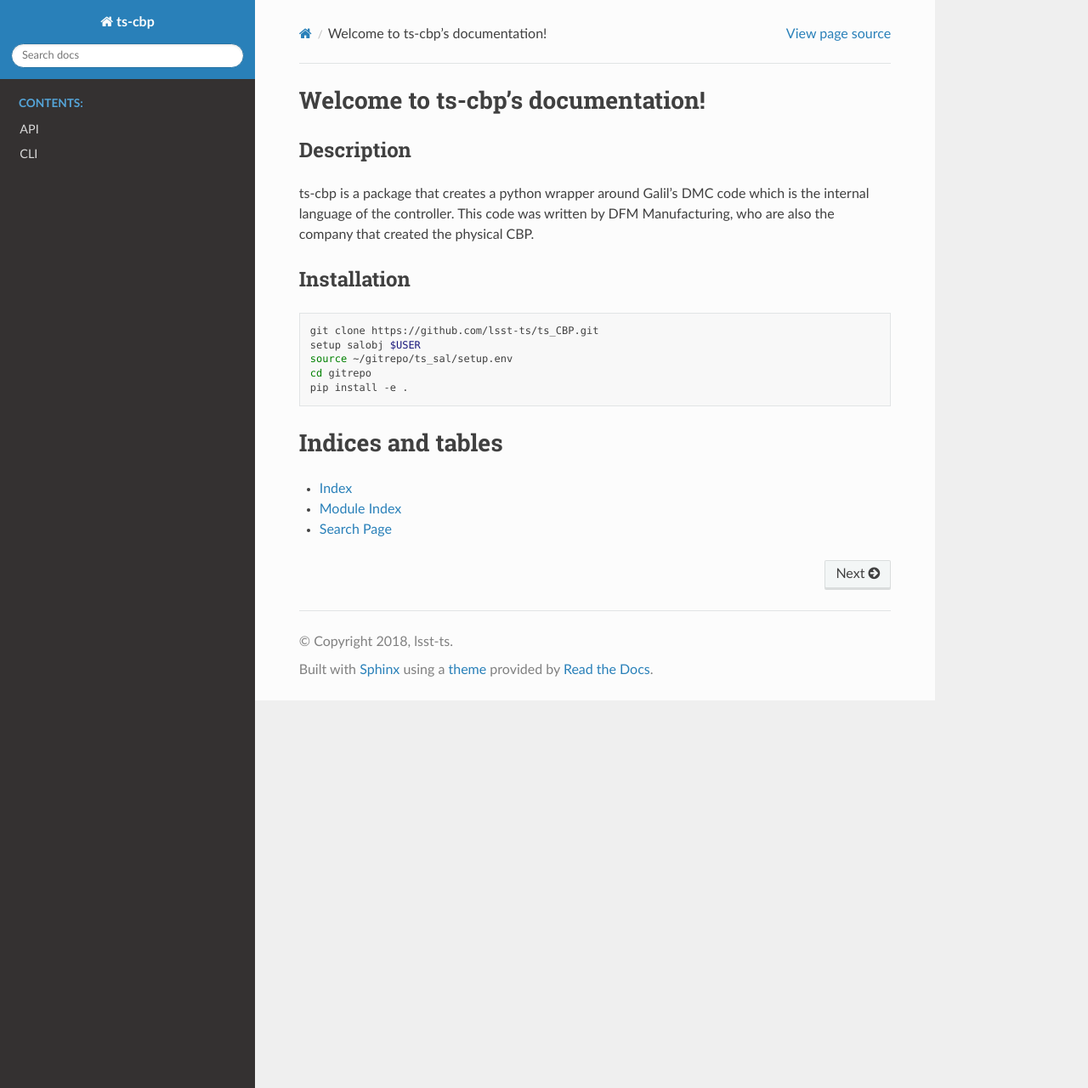
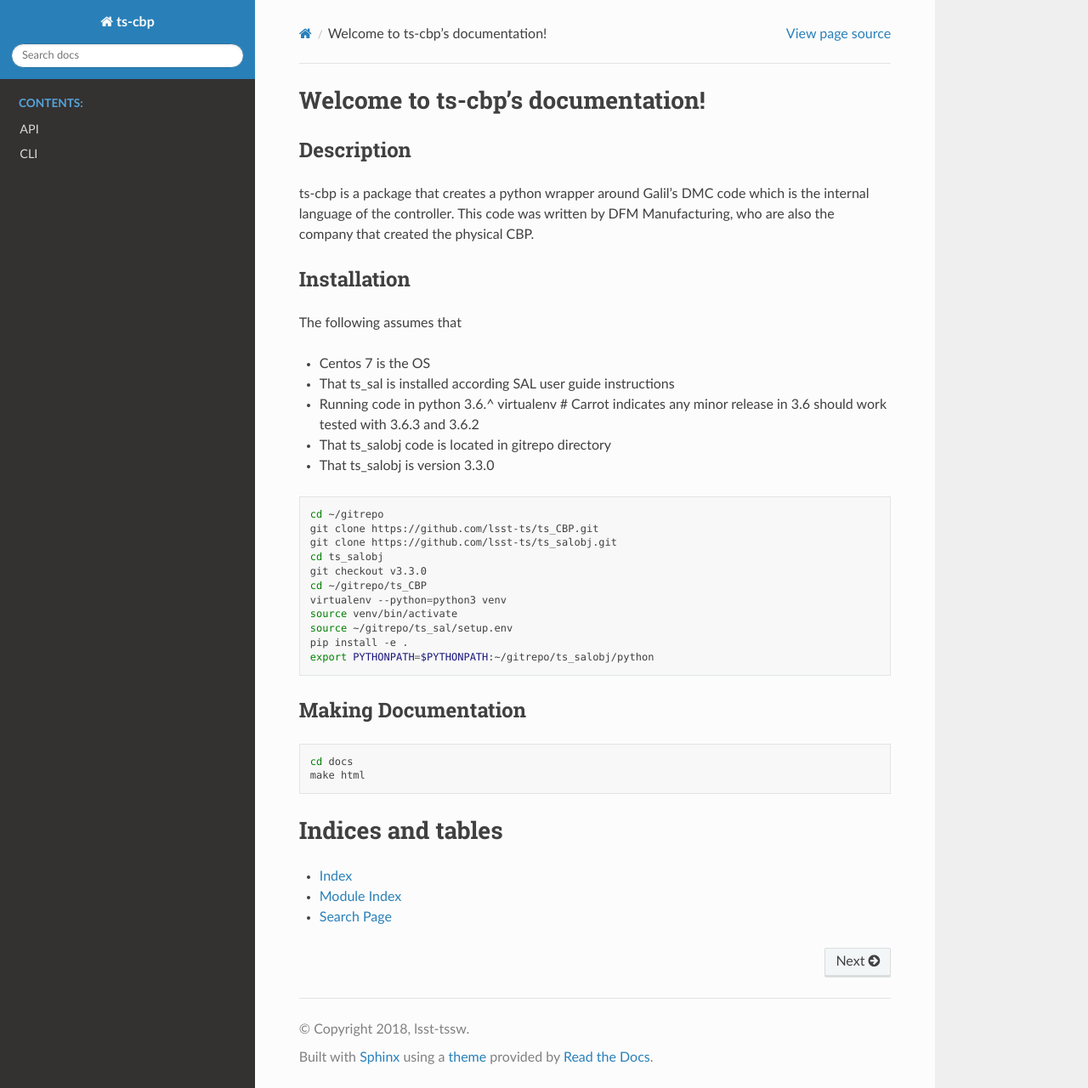
Before and after one commit to lsst-ts/ts_cbp, a Sphinx documentation site: the page built from docs/source/index.rst, in a window 1280 px wide and 1280 px high. Shown: the whole window at 85% size. Built offline with Sphinx 7.4.7 and the Read the Docs theme 2.0.0, drawn with Linux system fonts in a browser that asks for light colours; formulas are drawn with MathJax 3.

Commit message:
Fixed setup
- Added in component unit tests
- Added in requirements and requirements-dev files
- Added in readme with installation instructions
- Added in Jenkinsfile to hook up with Jenkins.
- Added in user guide to sphinx documentation
- updated salobj from 2.3 to 3.3

```diff
--- a/docs/source/conf.py
+++ b/docs/source/conf.py
@@ -21,8 +21,8 @@ from pkg_resources import get_distribution
 # -- Project information -----------------------------------------------------
 
 project = 'ts-cbp'
-copyright = '2018, lsst-ts'
-author = 'lsst-ts'
+copyright = '2018, lsst-tssw'
+author = 'lsst-tssw'
 
 # The short X.Y version
 version = get_distribution('ts-cbp').version
@@ -50,6 +50,7 @@ extensions = [
     'sphinx.ext.viewcode',
     'sphinx.ext.napoleon',
     'sphinxarg.ext',
+    'sphinxcontrib.confluencebuilder'
 ]
 
 # Add any paths that contain templates here, relative to this directory.
--- a/docs/source/index.rst
+++ b/docs/source/index.rst
@@ -21,13 +21,35 @@ controller. This code was written by DFM Manufacturing, who are also the company
 
 Installation
 ------------
+The following assumes that
+
+* Centos 7 is the OS
+* That ts_sal is installed according SAL user guide instructions
+* Running code in python 3.6.^ virtualenv # Carrot indicates any minor release in 3.6 should work tested with 3.6.3 and 3.6.2
+* That ts_salobj code is located in gitrepo directory
+* That ts_salobj is version 3.3.0
+
 .. code-block:: bash
 
+   cd ~/gitrepo
    git clone https://github.com/lsst-ts/ts_CBP.git
-   setup salobj $USER
+   git clone https://github.com/lsst-ts/ts_salobj.git
+   cd ts_salobj
+   git checkout v3.3.0
+   cd ~/gitrepo/ts_CBP
+   virtualenv --python=python3 venv
+   source venv/bin/activate
    source ~/gitrepo/ts_sal/setup.env
-   cd gitrepo
    pip install -e .
+   export PYTHONPATH=$PYTHONPATH:~/gitrepo/ts_salobj/python
+
+Making Documentation
+--------------------
+
+.. code-block:: bash
+
+   cd docs
+   make html
 
 
 Indices and tables
--- /dev/null
+++ b/requirements.txt
@@ -0,0 +1 @@
+argh==0.26.2
--- a/setup.py
+++ b/setup.py
@@ -5,7 +5,7 @@ setup(
     use_scm_version = True,
     setup_requires=['setuptools_scm'],
     install_requires=['pytest==3.2.1','sphinx==1.8.1','argh==0.26.2'],
-    dependency_links = ["git+git://github.com/lsst-ts/salobj.git@2.3.0#egg=salobj-2.3.0"],
+    dependency_links = ["git+git://github.com/lsst-ts/salobj.git@3.3.0#egg=salobj-3.3.0"],
     entry_points={
         'console_scripts': ['cbp_csc=lsst.ts.cbp.cli:main']
     },
```
Also changed, not shown: README.md (added, +34 -0 lines), docs/source/user_guide.rst (added, +23 -0 lines), requirements-dev.txt (added, +9 -0 lines), docs/source/cli.rst (line endings or trailing spaces), lsst/__init__.py (deleted), 6 other files.
